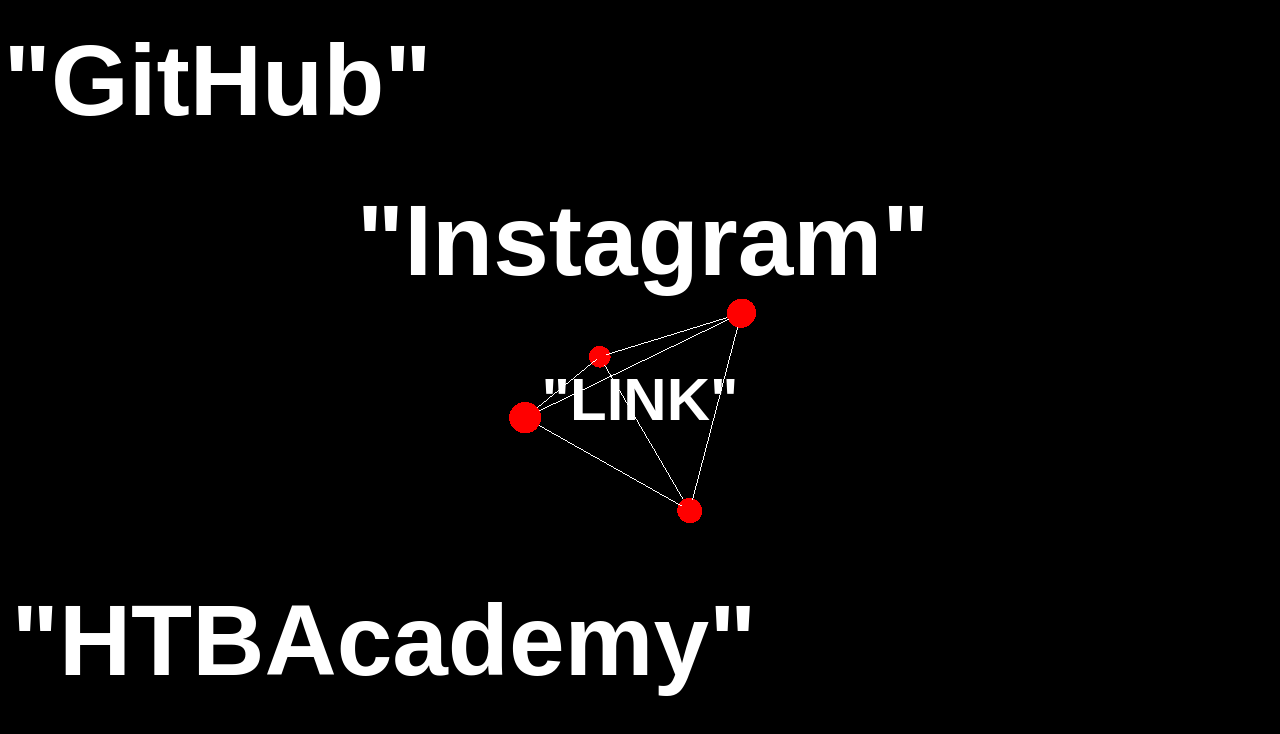
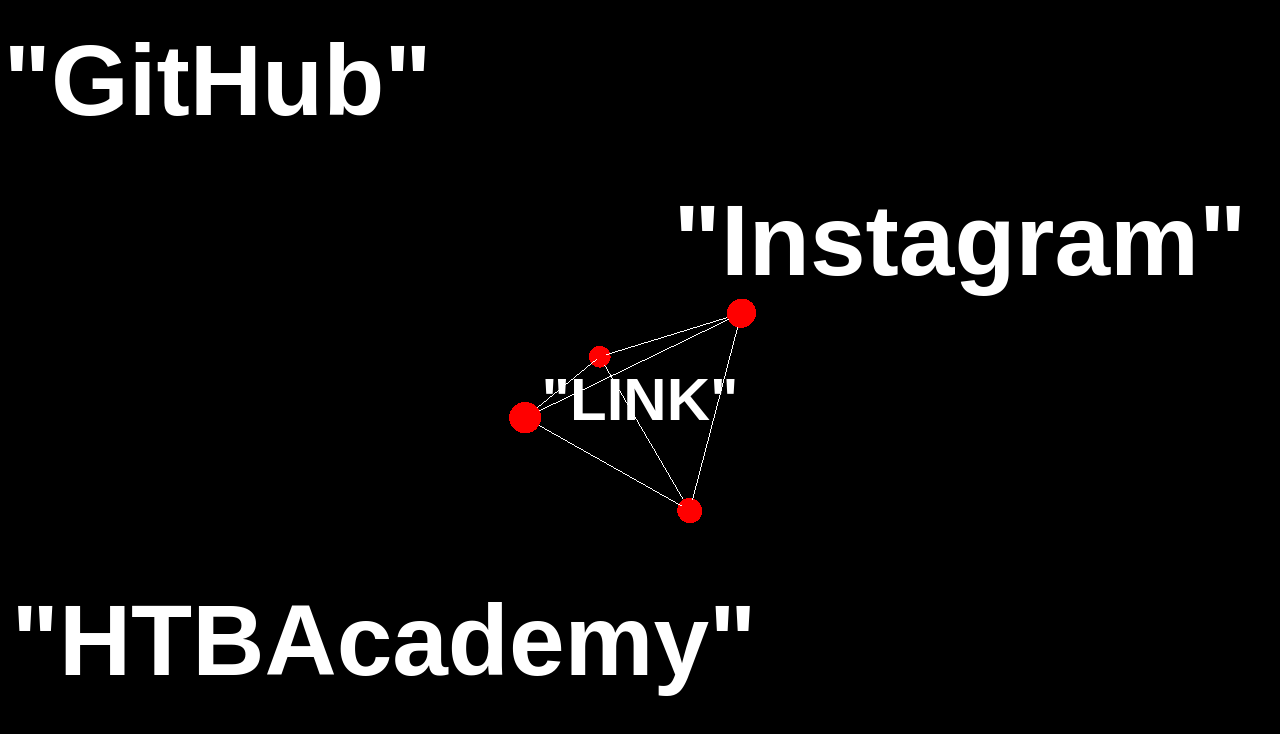
Before and after one commit to replay9zz/next-project, a Next.js app: page /link in a window 1280 px wide. Shown: the top 734 px of the page. Built offline with nearby package versions, Linux system fonts and the light colour scheme.

Commit message:
Fix: Link css

```diff
--- a/src/app/link/page.tsx
+++ b/src/app/link/page.tsx
@@ -21,17 +21,17 @@
           <h1 className="title">
             &quot;LINK&quot;
           </h1>
-          <div className="github-link">
+          <div className="link-github">
             <a href="https://github.com/replay9zz" target="_blank" rel="noopener noreferrer">
               &quot;GitHub&quot;
             </a>
           </div>
-          <div className="instagram-link">
+          <div className="link-instagram">
             <a href="https://www.instagram.com/hirokiokabe_o.o_/" target="_blank" rel="noopener noreferrer">
               &quot;Instagram&quot;
             </a>
           </div>
-          <div className="hackthebox-academy-link">
+          <div className="link-hackthebox-academy">
             <a href="https://academy.hackthebox.com/dashboard" target="_blank" rel="noopener noreferrer">
               &quot;HTBAcademy&quot;
             </a>
--- a/src/app/styles.css
+++ b/src/app/styles.css
@@ -38,7 +38,7 @@
   pointer-events: none;
 }
 
-.github-link {
+.link-github {
   font-size: 100px;
   font-weight: bold;
   color: white;
@@ -49,18 +49,18 @@
   pointer-events: none;
 }
 
-.instagram-link {
+.link-instagram {
   font-size: 100px;
   font-weight: bold;
   color: white;
   position: absolute;
   top: 30%;
-  right: 5%;
+  left: 75%;
   transform: translate(-50%, -50%);
   pointer-events: none;
 }
 
-.hackthebox-academy-link {
+.link-hackthebox-academy {
   font-size: 100px;
   font-weight: bold;
   color: white;
```
